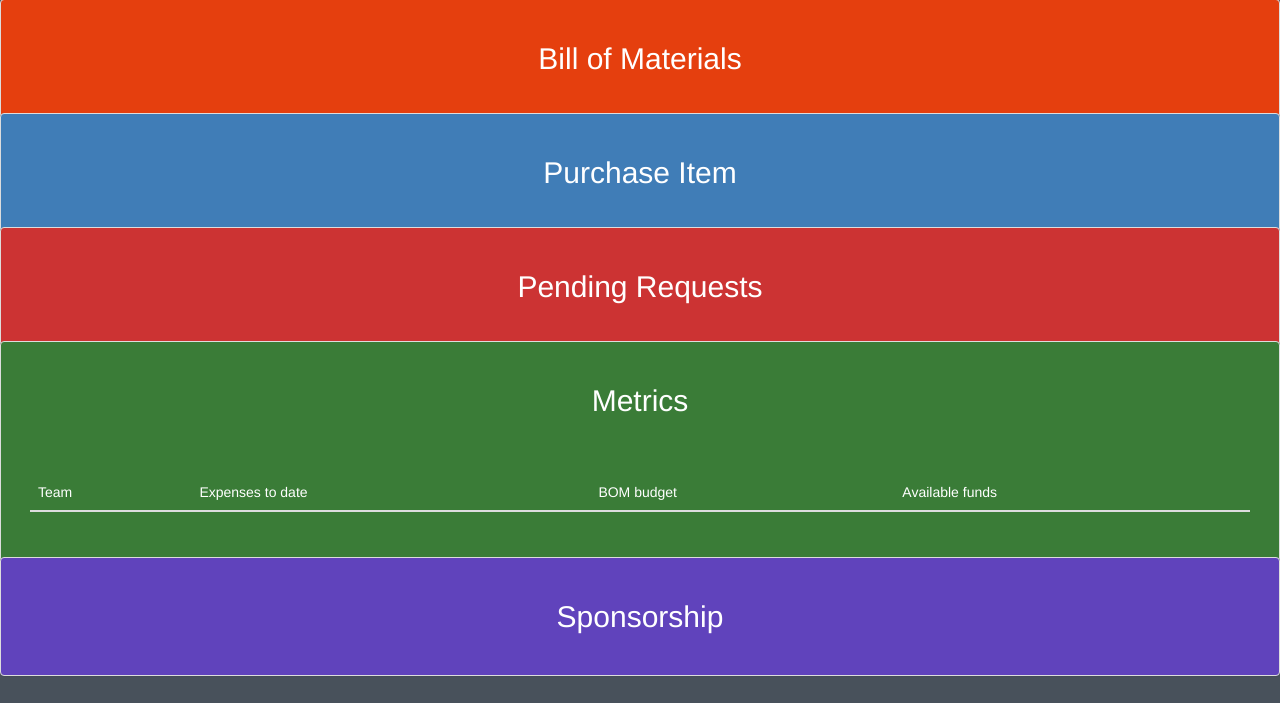
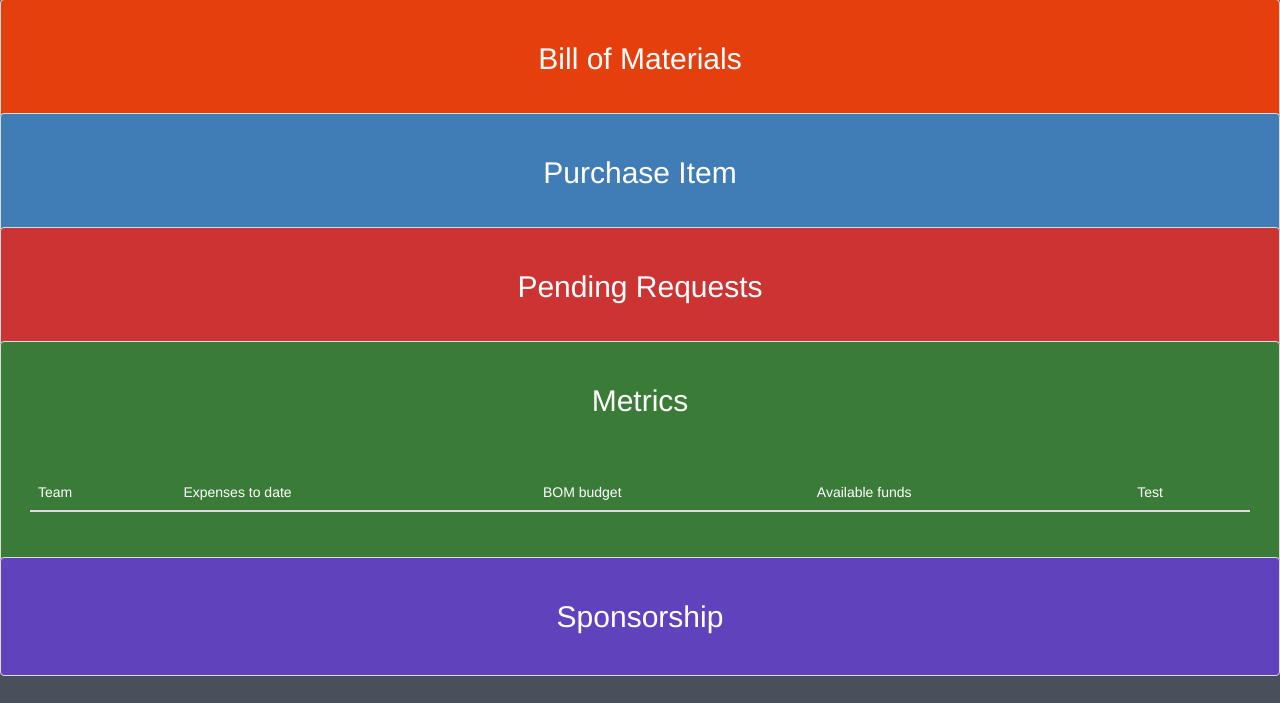
Before and after one commit to badgerlooplogistics/badgerloop_logistics_webApp, a PHP site: page / in a window 1280 px wide, after a click on "Metrics". Shown: the part 97-800 px from the top of the page. Run offline with PHP 8.4, Linux system fonts and the light colour scheme; the visitor is signed in with stand-in values (Sample User, id 1); data that the repository does not hold is empty; some libraries are stand-ins or nearby versions.

Commit message:
test again

```diff
--- a/includes/metrics.php
+++ b/includes/metrics.php
@@ -15,6 +15,7 @@
                             <th>Expenses to date</th>
                             <th>BOM budget</th>
                             <th>Available funds</th>
+                            <th>Test</th>
                         </tr>
                     </thead>
                     <tbody>
```
